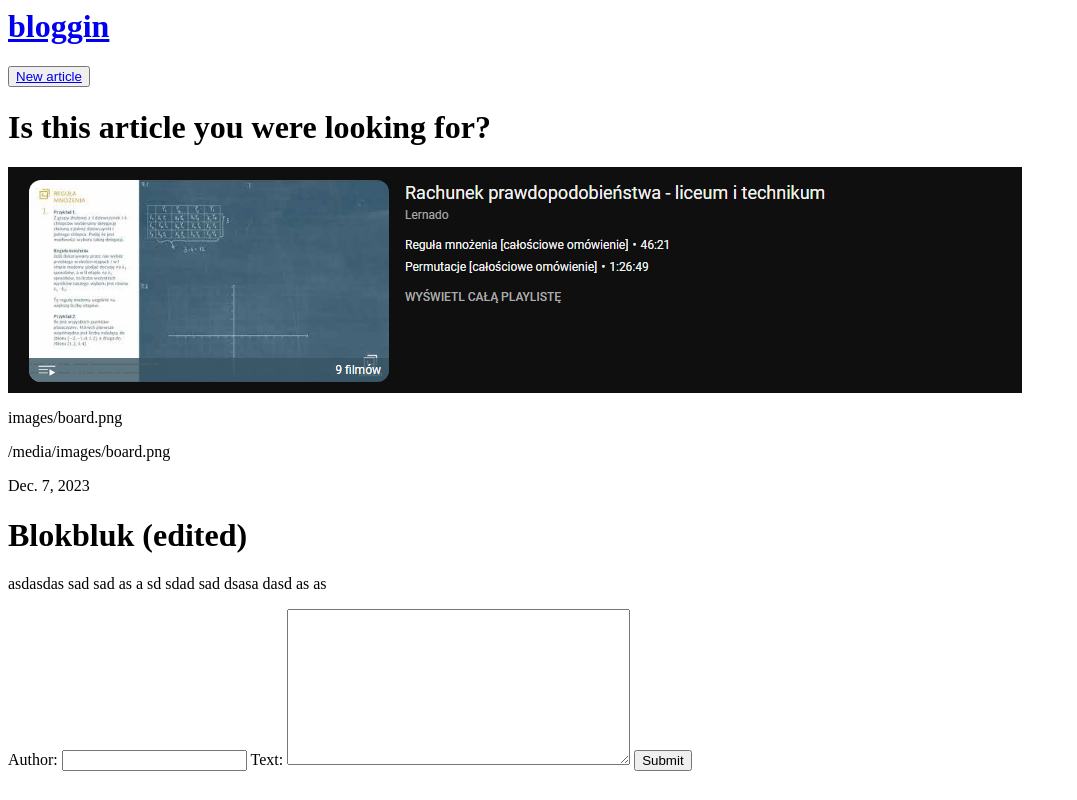
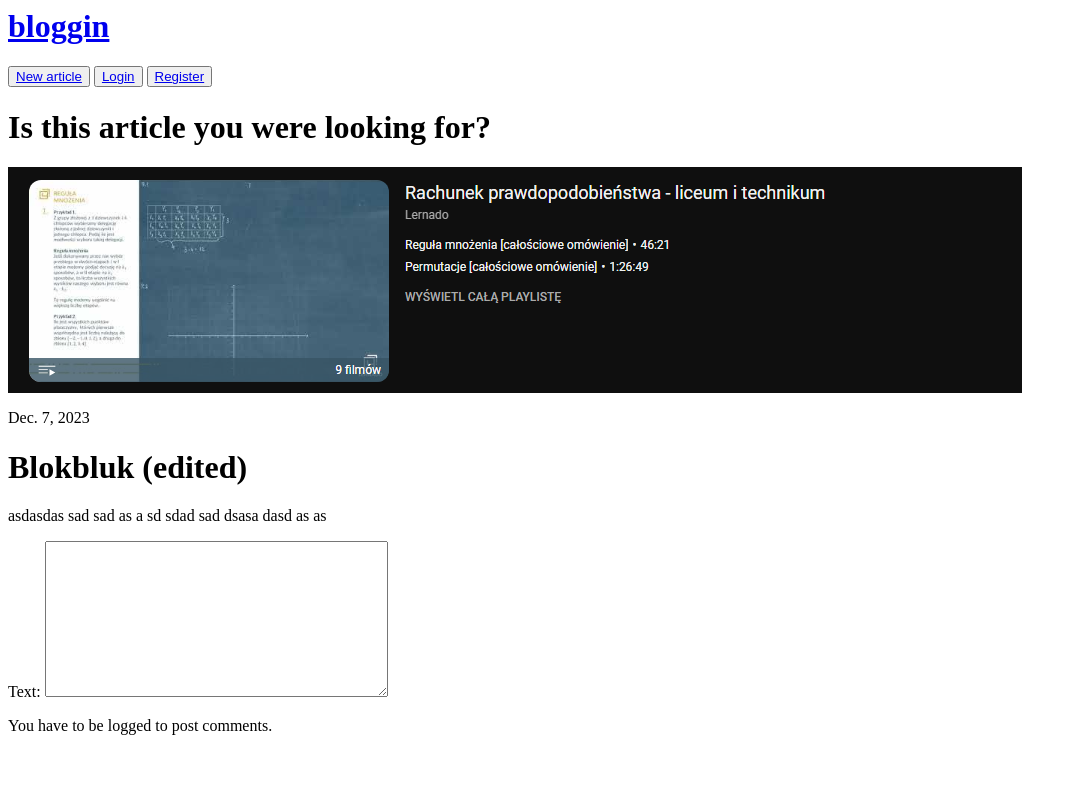
Before and after one commit to Ravdar/bloggin, a Django app: a page that uses mainapp/templates/mainapp/base.html in a window 1280 px wide. Shown: the whole page, without its empty margins (0-1077 px from the left). Run offline with Django 4.2, Linux system fonts and the light colour scheme; data comes from the database, SQL or seed files in the repository.

Commit message:
Authorisation part II

```diff
--- a/bloggin/settings.py
+++ b/bloggin/settings.py
@@ -108,6 +108,8 @@ USE_I18N = True
 
 USE_TZ = True
 
+LOGIN_URL = 'users:login'
+
 
 # Static files (CSS, JavaScript, Images)
 # https://docs.djangoproject.com/en/4.1/howto/static-files/
--- a/mainapp/forms.py
+++ b/mainapp/forms.py
@@ -9,4 +9,4 @@ class NewArticle(forms.ModelForm):
 class NewComment(forms.ModelForm):
     class Meta:
         model = Comment
-        fields = ["author", "text"]
+        fields = ["text"]
--- a/mainapp/models.py
+++ b/mainapp/models.py
@@ -1,9 +1,10 @@
 from django.db import models
 from django.utils.text import slugify
+from django.contrib.auth.models import User
 
 class Article(models.Model):
+    owner = models.ForeignKey(User, on_delete=models.CASCADE)
     title = models.CharField(max_length=200)
-    author = models.CharField(max_length=30)
     body = models.TextField()
     publication_date = models.DateField()
     last_edit_date = models.DateField(null=True, blank=True)
@@ -19,8 +20,8 @@ class Article(models.Model):
         super().save(*args, **kwargs)
 
 class Comment(models.Model):
+    owner = models.ForeignKey(User, on_delete=models.CASCADE)
     article = models.ForeignKey(Article, on_delete=models.CASCADE)
-    author = models.CharField(max_length=30)
     text = models.TextField()
     publication_date = models.DateField()
     last_edit_date = models.DateField(null=True, blank=True)
--- a/mainapp/templates/mainapp/base.html
+++ b/mainapp/templates/mainapp/base.html
@@ -1,5 +1,13 @@
 <h1><a href="{% url 'mainapp:main_view' %}">bloggin</a></h1>
 <button><a href="{% url 'mainapp:new_article_view' %}">New article</a></button>
+{% if user.is_authenticated %}
+<p>Good to see you back, {{user.username}}.</p>
+<button><a href="{% url 'users:logout' %}">Log out</a></button>
+{% else %}
+<button><a href="{% url 'users:login' %}">Login</a></button>
+<button><a href="{% url 'users:register_view' %}">Register</a></button>
+{% endif %}
+
 
 {% block content %}
 {% for article in all_articles %}
--- a/mainapp/templates/mainapp/read_article_view.html
+++ b/mainapp/templates/mainapp/read_article_view.html
@@ -2,19 +2,23 @@
 
 {% block content %}
 <h1>Is this article you were looking for?</h1>
+{% if article.image %}
 <img src="{{ article.image.url }}" id="article-image">
-<p>{{article.image}}</p>
-<p>{{article.image.url}}</p>
+{% endif %}
 <p>{{article.publication_date}}</p>
 <h1>{{article.title}}</h1>
 <p>{{article.body}}</p>
 {% for comment in comments %}
-<p>{{comment.author}}</p>
+<p>{{comment.owner}}</p>
 <p>{{comment.text}}</p>
 {% endfor %}
 <form method="post">
     {% csrf_token %}
     {{comment_form}}
+    {% if user.is_authenticated %}
     <button type="submit">Submit</button>
+    {% else %}
+    <p>You have to be logged to post comments.</p>
+    {% endif %}
 </form>
 {% endblock content %}
--- a/mainapp/urls.py
+++ b/mainapp/urls.py
@@ -6,4 +6,5 @@ app_name = "mainapp"
 urlpatterns = [path("", views.main_view, name="main_view"),
                path("new_article/", views.new_article_view, name="new_article_view"),
                path("<str:article_url>/", views.read_article_view, name="read_article_view"),
-               path("edit/<str:article_url>/", views.edit_article_view, name="edit_article_view"),]
+               path("edit/<str:article_url>/", views.edit_article_view, name="edit_article_view"),
+               path("users/<str:user_username>/", views.user_profile, name="user_profile")]
--- a/mainapp/views.py
+++ b/mainapp/views.py
@@ -1,6 +1,9 @@
 from django.shortcuts import render, HttpResponseRedirect, get_object_or_404
+from django.contrib.auth.decorators import login_required
+from django.contrib.auth.models import User
 from django.utils import timezone
 from django.urls import reverse
+from django.http import Http404
 
 from .models import Article, Comment
 from .forms import NewArticle, NewComment
@@ -9,6 +12,7 @@ def main_view(request):
     all_articles = Article.objects.all()[::-1]
     return render(request, "mainapp/base.html", {"all_articles":all_articles})
 
+# login required do dodawania komentarzy tylko
 def read_article_view(request, article_url):
     article = get_object_or_404(Article, url=article_url)
     comments = Comment.objects.filter(article=article)
@@ -18,28 +22,32 @@ def read_article_view(request, article_url):
             new_comment = form.save(commit=False)
             new_comment.publication_date = timezone.now()
             new_comment.article = article
+            new_comment.owner = request.owner
             new_comment = form.save()
             form = NewComment()
     else:
         form = NewComment()
     return render(request, "mainapp/read_article_view.html", {"article":article, "comments":comments, "comment_form":form})
 
-
+@login_required
 def new_article_view(request):
     if request.method == "POST":
         form = NewArticle(request.POST, request.FILES)
         if form.is_valid():
             new_article = form.save(commit=False)
             new_article.publication_date = timezone.now()
+            new_article.owner = request.user
             new_article = form.save()
             return HttpResponseRedirect(reverse("mainapp:read_article_view", args=(new_article.url,)))
     else:
         form=NewArticle()
         return render(request, "mainapp/new_article_view.html", {"form":form})
 
-
+@login_required
 def edit_article_view(request, article_url):
     article = get_object_or_404(Article, url=article_url)
+    if article.owner != request.user:
+        raise Http404
     if request.method =="POST":
         form = NewArticle(request.POST, request.FILES, instance=article)
         if form.is_valid():
@@ -51,8 +59,8 @@ def edit_article_view(request, article_url):
         form = NewArticle(instance=article)
     return render(request, "mainapp/edit_article_view.html", {"form": form})
 
-# def user_profile_view(request, user_id):
-
-# def sign_up_view(request):
-
-# def login_view(request):
+def user_profile(request, user_username):
+    user = get_object_or_404(User, username = user_username)
+    articles= Article.objects.filter(owner=user)
+    comments= Comment.objects.filter(owner=user)
+    return render(request, "mainapp/user_profile.html", {"user":user, "articles":articles, "comments":comments})
--- a/users/views.py
+++ b/users/views.py
@@ -7,7 +7,7 @@ def register(request):
         if form.is_valid():
             new_user = form.save()
             # login(request, new_user)
-            return redirect("mainapp:main_view")
+            return redirect("users:login")
     else:
         form = UserCreationForm()
     return render(request, "registration/registration.html", {"form":form})
```
Also changed, not shown: mainapp/templates/mainapp/user_profile.html (added, +10 -0 lines), db.sqlite3, mainapp/migrations/0006_article_owner.py (added), mainapp/migrations/0007_remove_article_author_remove_comment_author_and_more.py (added), users/templates/registration/logged_out.html (renamed from users/templates/registration/logout.html).
